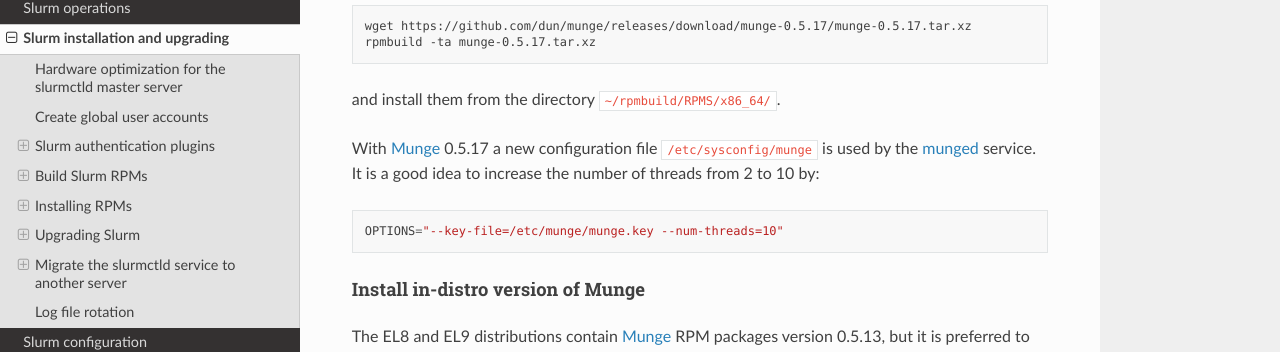
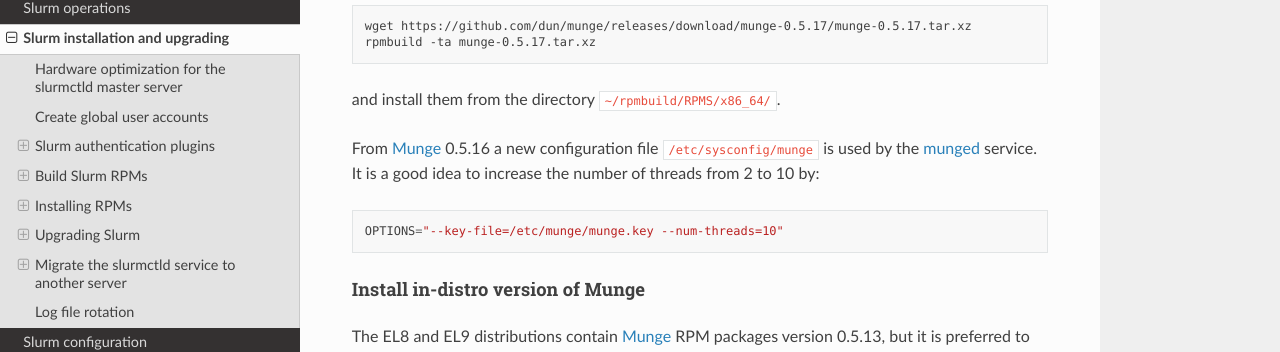
Before and after one commit to OleHolmNielsen/Niflheim_system, a Sphinx documentation site: the page built from docs/Slurm_installation.rst, in a window 1280 px wide and 900 px high, scrolled down 3018 px. Shown: the part 119-471 px from the top of the window. Built offline with Sphinx 7.4.7 and the Read the Docs theme 3.1.0, drawn with Linux system fonts in a browser that asks for light colours.

Commit message:
Minor edit

```diff
--- a/docs/Slurm_installation.rst
+++ b/docs/Slurm_installation.rst
@@ -143,7 +143,7 @@
 
 and install them from the directory ``~/rpmbuild/RPMS/x86_64/``.
 
-With Munge_ 0.5.17 a new configuration file ``/etc/sysconfig/munge`` is used by the munged_ service.
+From Munge_ 0.5.16 a new configuration file ``/etc/sysconfig/munge`` is used by the munged_ service.
 It is a good idea to increase the number of threads from 2 to 10 by::
 
   OPTIONS="--key-file=/etc/munge/munge.key --num-threads=10"
```
